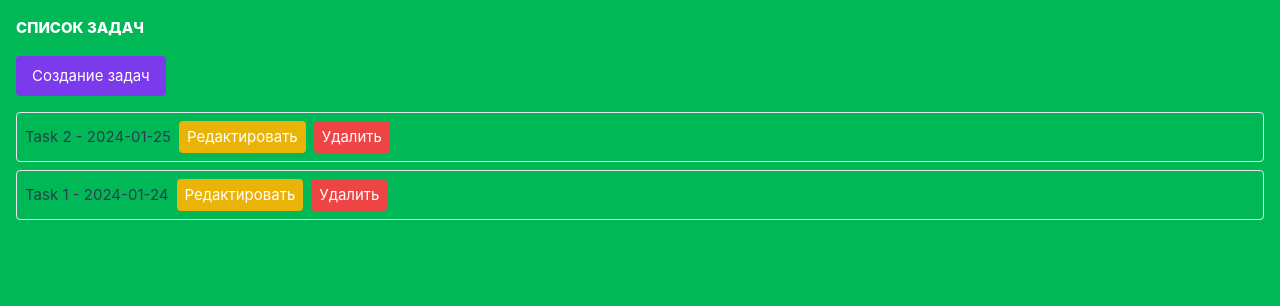
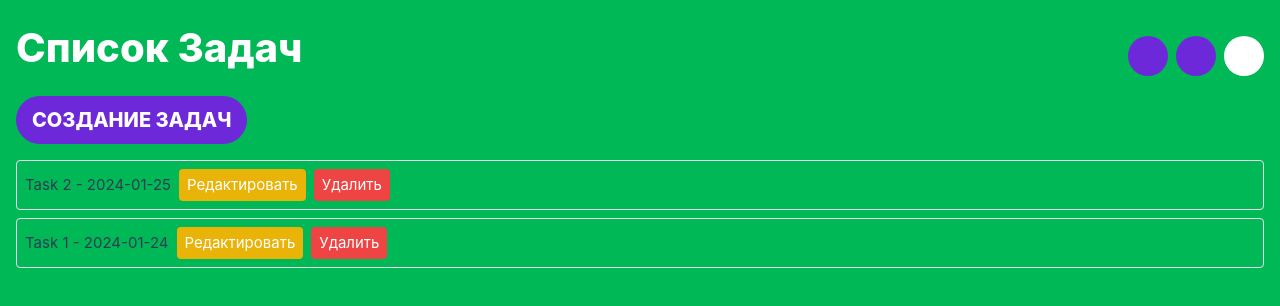
Before and after one commit to Husseinjan/Megafon-Task, a Vue app: page / in a window 1280 px wide. Shown: the top 306 px of the page. Built offline with nearby package versions, Linux system fonts and the light colour scheme.

Commit message:
thirdd commit

```diff
--- a/src/components/TodoList.vue
+++ b/src/components/TodoList.vue
@@ -1,7 +1,17 @@
 <template>
   <div class="p-4 bg-green-545">
-    <h1 class="text-white   items-center  font-bold  mb-4 uppercase font-extrabold">Список задач</h1>
-    <button @click="createTask" class="bg-violet-600 text-white px-4 py-2 rounded">
+    <div class="flex items-center justify-between">
+      <h1 class="text-white text-[40px] items-center font-bold mb-4 font-extrabold">Список Задач</h1>
+      <div class="flex center-items justify-between">
+        <div class="flex items-center justify-center ml-2  w-10 h-10 bg-violet-700 rounded-full"> </div>
+        <div class="flex items-center justify-center ml-2 w-10 h-10 bg-violet-700 rounded-full"> </div>
+        <div class="flex items-center justify-center ml-2 w-10 h-10 bg-white rounded-full"> </div>
+      </div>
+    </div>
+    <button
+      @click="createTask"
+      class="bg-violet-700 text-white font-extrabold text-[20px] uppercase px-4 py-2 rounded-full"
+    >
       Создание задач
     </button>
 
@@ -32,7 +42,9 @@
           <input type="date" v-model="taskDate" class="border p-2 rounded w-full" />
         </label>
         <div class="flex justify-end">
-          <button @click="saveTask" class="bg-blue-500 text-white px-4 py-2 rounded">Сохранить</button>
+          <button @click="saveTask" class="bg-blue-500 text-white px-4 py-2 rounded">
+            Сохранить
+          </button>
           <button @click="closeModal" class="ml-2 bg-gray-300 text-black px-4 py-2 rounded">
             Отмена
           </button>
@@ -93,8 +105,7 @@ export default {
 }
 </script>
 <style scoped>
-  .custom-font-width {
-
-    font-weight: 900;
-  }
+.custom-font-width {
+  font-weight: 900;
+}
 </style>
```
